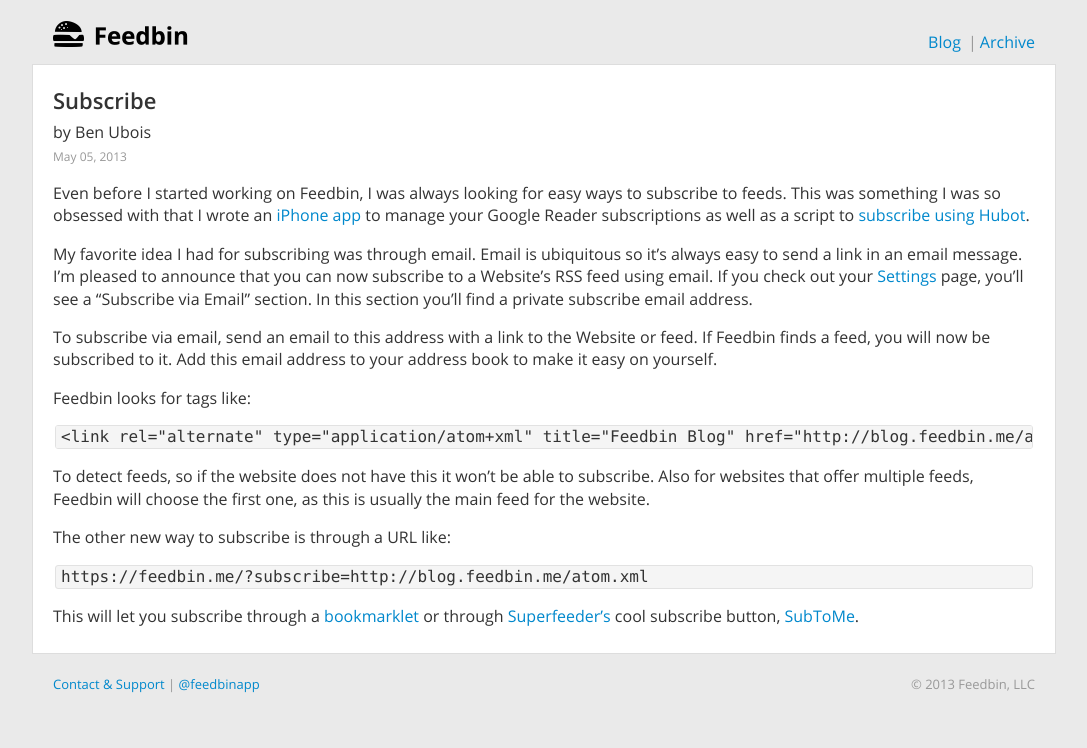
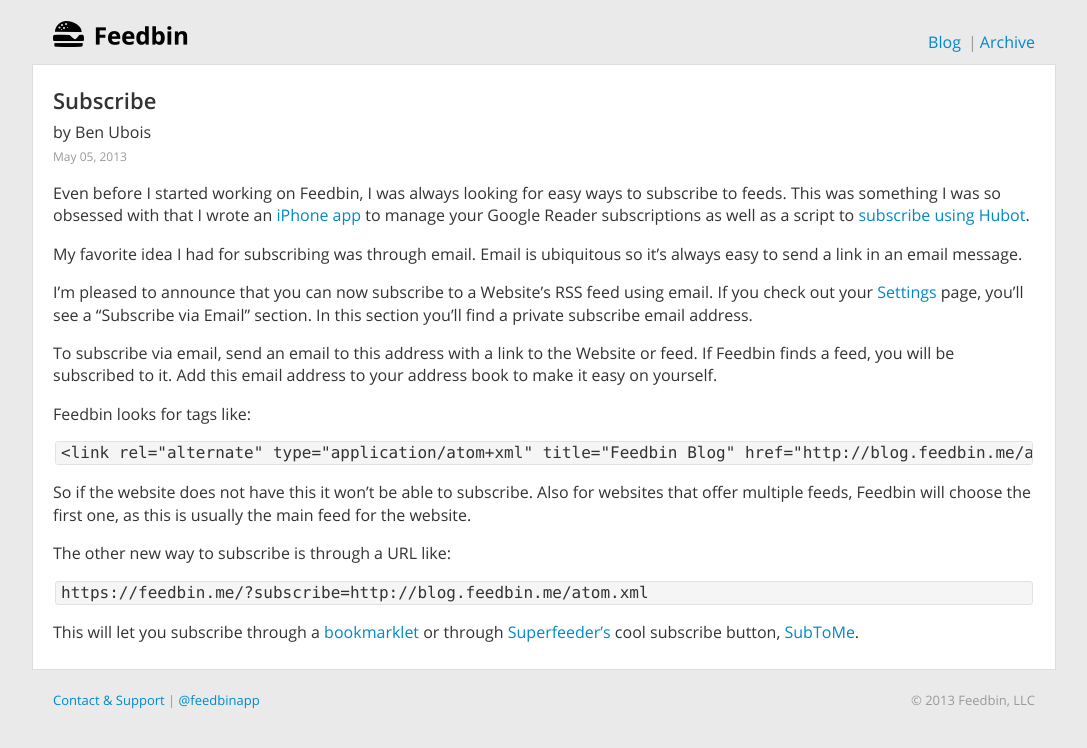
Before and after one commit to digideskio/feedbin-blog, a Jekyll site: the page built from _posts/2013-05-05-subscribe.md, in a window 1280 px wide. Shown: the top 748 px of the page, without its empty margins (96-1183 px from the left). Built offline with Jekyll 4.4.1, drawn with Linux system fonts in a browser that asks for light colours; comment, search, counter and statistics services are not loaded.

Commit message:
Copy edits.

```diff
--- a/_posts/2013-05-05-subscribe.md
+++ b/_posts/2013-05-05-subscribe.md
@@ -6,15 +6,17 @@
 
 Even before I started working on Feedbin, I was always looking for easy ways to subscribe to feeds. This was something I was so obsessed with that I wrote an [iPhone app](http://subscribeapp.com/) to manage your Google Reader subscriptions as well as a script to [subscribe using Hubot](https://github.com/github/hubot-scripts/blob/master/src/scripts/google-reader.coffee).
 
-My favorite idea I had for subscribing was through email. Email is ubiquitous so it's always easy to send a link in an email message. I'm pleased to announce that you can now subscribe to a Website's RSS feed using email. If you check out your [Settings](https://feedbin.me/settings) page, you'll see a "Subscribe via Email" section. In this section you'll find a private subscribe email address.
+My favorite idea I had for subscribing was through email. Email is ubiquitous so it's always easy to send a link in an email message.
 
-To subscribe via email, send an email to this address with a link to the Website or feed. If Feedbin finds a feed, you will now be subscribed to it. Add this email address to your address book to make it easy on yourself.
+I'm pleased to announce that you can now subscribe to a Website's RSS feed using email. If you check out your [Settings](https://feedbin.me/settings) page, you'll see a "Subscribe via Email" section. In this section you'll find a private subscribe email address.
+
+To subscribe via email, send an email to this address with a link to the Website or feed. If Feedbin finds a feed, you will be subscribed to it. Add this email address to your address book to make it easy on yourself.
 
 Feedbin looks for tags like:
 
     <link rel="alternate" type="application/atom+xml" title="Feedbin Blog" href="http://blog.feedbin.me/atom.xml" />
 
-To detect feeds, so if the website does not have this it won't be able to subscribe. Also for websites that offer multiple feeds, Feedbin will choose the first one, as this is usually the main feed for the website.
+So if the website does not have this it won't be able to subscribe. Also for websites that offer multiple feeds, Feedbin will choose the first one, as this is usually the main feed for the website.
 
 
 The other new way to subscribe is through a URL like:
```
